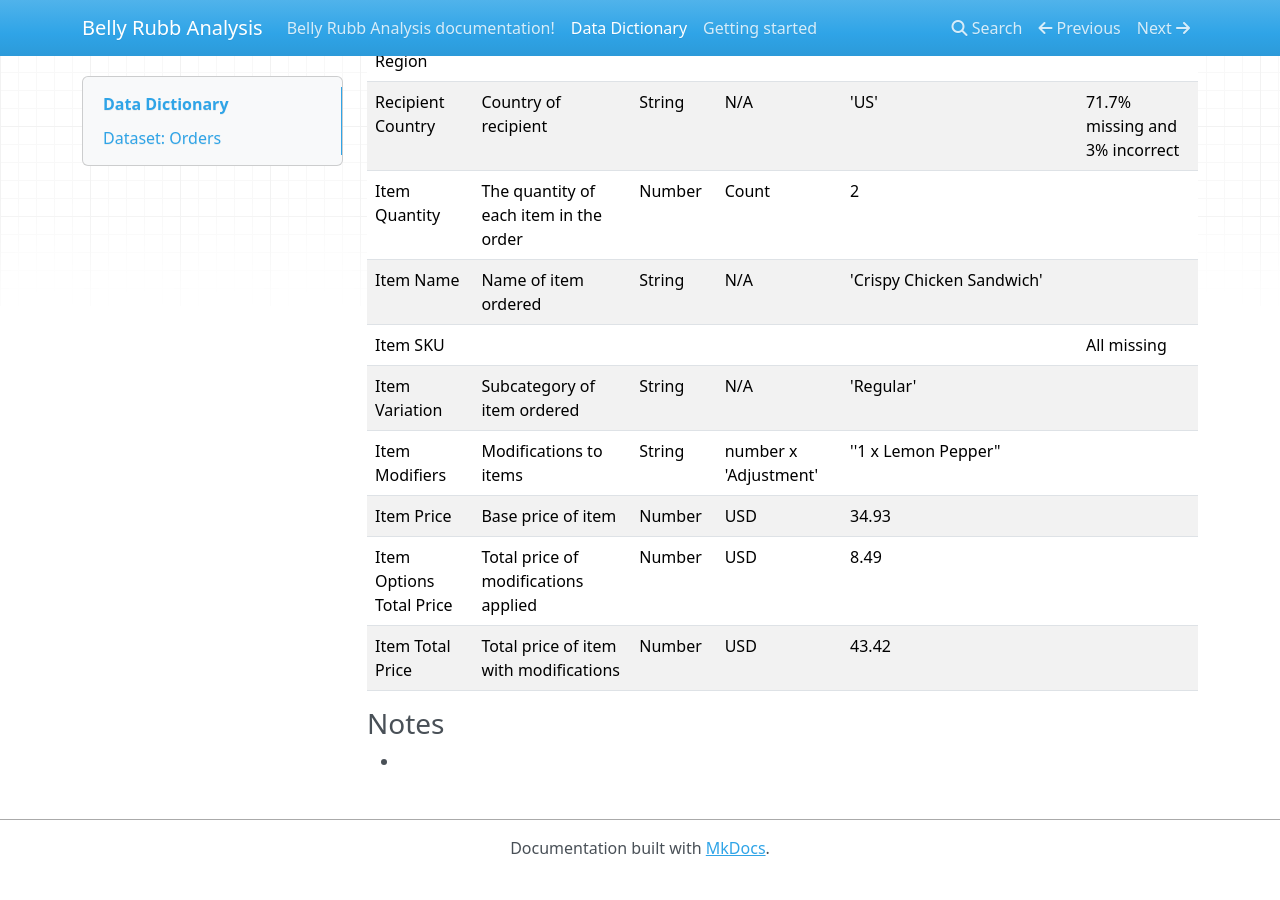
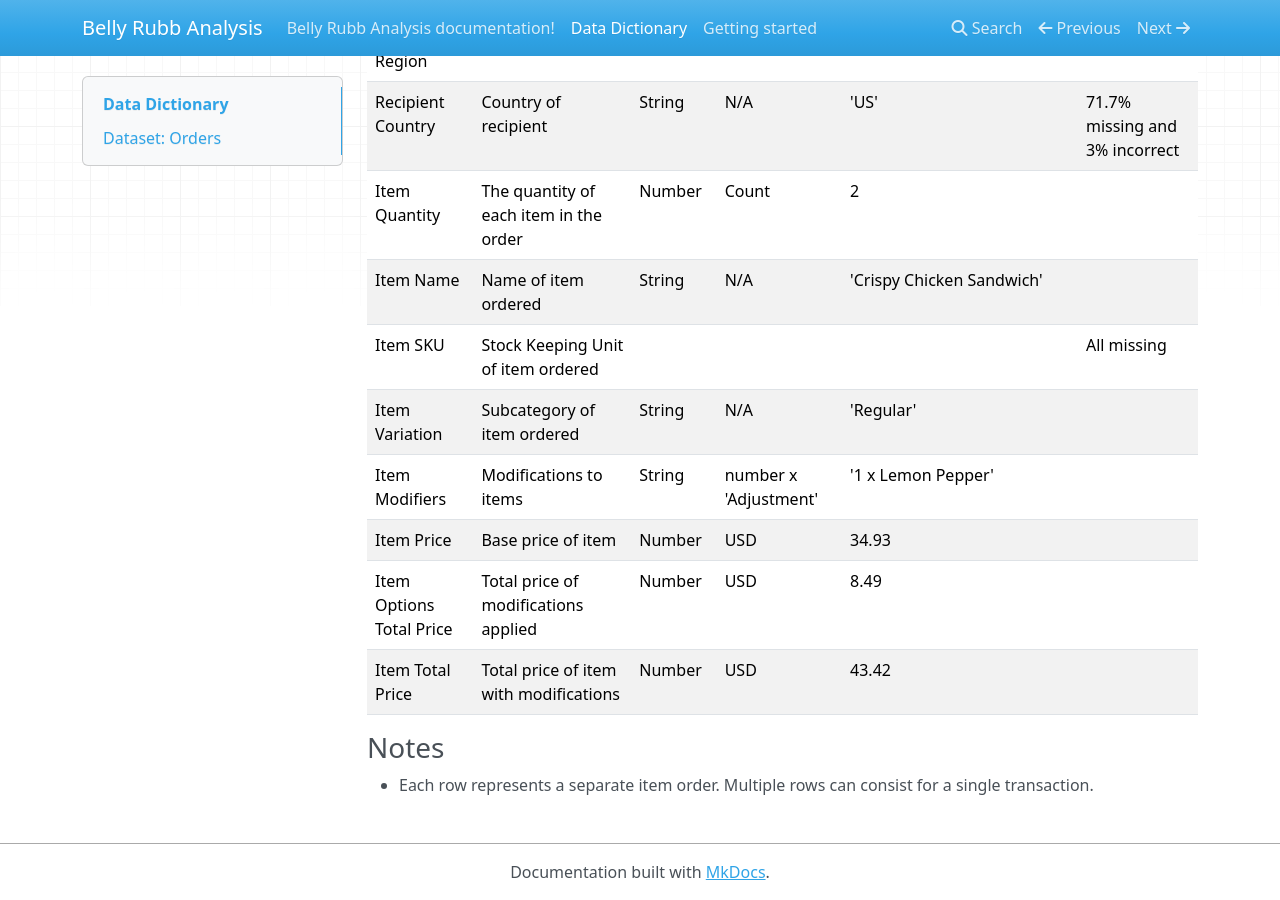
Before and after one commit to ajamkotc/belly_rubb_analysis, an MkDocs documentation site: the page built from docs/docs/data-dictionary.md, in a window 1280 px wide and 900 px high, scrolled down 2029 px. Built offline with MkDocs 1.6.1, drawn with Linux system fonts in a browser that asks for light colours; nearby versions of some CDN libraries; before the commit the page ends 2905 px from its top, so only the background shows below that; some of the changed text lies outside the part shown.

Commit message:
Add method to autocorrect column values
To dataset.py add autocorrect_col_values which ensures values are
standardized. There was one value which did not conform to the list
of valid values, and to avoid future errors this is implemented.

```diff
--- a/docs/docs/data-dictionary.md
+++ b/docs/docs/data-dictionary.md
@@ -4,44 +4,44 @@
 
 ### Dataset Overview
 - **Source**: Square POS system
-- **Collected On**: December 18, 2024
+- **Collected On**: December 20, 2024
 - **Description**: This dataset contains individual order data for Belly Rubb.
 
 ### Field Definitions
 
-| Column Name              | Description                                                         | Type     | Units                 | Example Value                            | Notes                                      |
-| ------------------------ | ------------------------------------------------------------------- | -------- | --------------------- | ---------------------------------------- | ------------------------------------------ |
-| Order                    | Platform ordered from with order number                             | String   | N/A                   | 'Uber Eats Delivery 8F819'               |                                            |
-| Order Date               | Date and time ordered                                               | Datetime | yyyy-mm-dd   | 2023-12-18                       |                                            |
-| Currency                 | Currency used                                                       | String   | N/A                   | 'USD'                                    | Constant                                   |
-| Order Subtotal           | Subtotal of order                                                   | Float    | USD                   | 19.99                                    |                                            |
-| Order Shipping Price     |                                                                     |          |                       |                                          | All missing                                |
-| Order Tax Total          | Tax amount applied to subtotal                                      | Float    | USD                   | 3.46                                     |                                            |
-| Order Total              | Order amount including subtotal and tax                             | Float    | USD                   | 112.47                                   |                                            |
-| Order Refunded Amount    | Amount refunded                                                     |          |                       |                                          | All missing                                |
-| Fulfillment Date         | Date order was fulfilled                                            | Datetime | mm/dd/yyyy, hh:mm PM/AM   | 12/18/2024, 1:58 PM                      |                                            |
-| Fulfillment Type         | How order was fulfilled                                             | String   | N/A                   | 'Pickup'                                 |                                            |
-| Fulfillment Status       | Whether order was fulfilled or not                                  | String   | N/A                   | 'Completed'                              | Constant                                   |
-| Channels                 | Channels with which ordered                                         | String   | N/A                   | 'DoorDash'                               |                                            |
-| Fulfillment Location     | Location which fulfilled order                                      | String   | N/A                   | 'Belly Rubb'                             | Constant                                   |
-| Fulfillment Notes        | Special order requests                                              | String   | N/A                   | 'Forks please'                           | 89.7% missing                              |
-| Recipient Name           | Name of customer                                                    | String   | N/A                   | 'Diana O.'                               |                                            |
-| Recipient Email          | Email of customer or pos integration                                | String   | N/A                   | 'point-of-sale-integration@doordash.com' | 23.8% missing                              |
-| Recipient Phone          | Phone number of customer                                            | String   | N/A                   |                                          |                                            |
-| Recipient Address        | Address of customer if delivery order, otherwise restaurant address | String   | N/A                   | '13346 Saticoy St.'                      | 74.7% missing and 22.3% restaurant address |
-| Recipient Address 2      | Second line of customer or restaurant address                       | String   | N/A                   | 'unit 1'                                 | 97.2% missing                              |
-| Recipient Postal Code    | Postal code of recipient or restaurant                              | Number   | N/A                   | 91600                                    | 74.7% missing                              |
-| Recipient City           | City of recipient                                                   | String   | N/A                   | 'North Hollywood'                        | 74.7% missing                              |
-| Recipient Region         | State of recipient                                                  | String   | N/A                   | 'CA'                                     | Constant                                   |
-| Recipient Country        | Country of recipient                                                | String   | N/A                   | 'US'                                     | 71.7% missing and 3% incorrect             |
-| Item Quantity            | The quantity of each item in the order                                            | Number   | Count                 | 2                                        |       |
-| Item Name                | Name of item ordered                                                | String   | N/A                   | 'Crispy Chicken Sandwich'                |                                            |
-| Item SKU                 |                                                                     |          |                       |                                          | All missing                                |
-| Item Variation           | Subcategory of item ordered                                         | String   | N/A                   | 'Regular'                                |                                            |
-| Item Modifiers           | Modifications to items                                              | String   | number x 'Adjustment' | ''1 x Lemon Pepper"                      |                                            |
-| Item Price               | Base price of item                                                  | Number   | USD                   | 34.93                                    |                                            |
-| Item Options Total Price | Total price of modifications applied                                | Number   | USD                   | 8.49                                     |                                            |
-| Item Total Price         | Total price of item with modifications                              | Number   | USD                   | 43.42                                    |                                            |
+| Column Name              | Description                                                         | Type     | Units                   | Example Value                            | Notes                                      |
+| ------------------------ | ------------------------------------------------------------------- | -------- | ----------------------- | ---------------------------------------- | ------------------------------------------ |
+| Order                    | Platform ordered from with order number                             | String   | N/A                     | 'Uber Eats Delivery 8F819'               |                                            |
+| Order Date               | Date and time ordered                                               | Datetime | yyyy-mm-dd              | 2023-12-18                               |                                            |
+| Currency                 | Currency used                                                       | String   | N/A                     | 'USD'                                    | Constant                                   |
+| Order Subtotal           | Subtotal of order                                                   | Float    | USD                     | 19.99                                    |                                            |
+| Order Shipping Price     | Shipping price of the order                                         |          |                         |                                          | All missing                                |
+| Order Tax Total          | Tax amount applied to subtotal                                      | Float    | USD                     | 3.46                                     |                                            |
+| Order Total              | Order amount including subtotal and tax                             | Float    | USD                     | 112.47                                   |                                            |
+| Order Refunded Amount    | Amount refunded                                                     |          |                         |                                          | All missing                                |
+| Fulfillment Date         | Date order was fulfilled                                            | Datetime | mm/dd/yyyy, hh:mm PM/AM | 12/18/2024, 1:58 PM                      |                                            |
+| Fulfillment Type         | How order was fulfilled                                             | String   | N/A                     | 'Pickup'                                 |                                            |
+| Fulfillment Status       | Whether order was fulfilled or not                                  | String   | N/A                     | 'Completed'                              | Constant                                   |
+| Channels                 | Channels with which ordered                                         | String   | N/A                     | 'DoorDash'                               |                                            |
+| Fulfillment Location     | Location which fulfilled order                                      | String   | N/A                     | 'Belly Rubb'                             | Constant                                   |
+| Fulfillment Notes        | Special order requests                                              | String   | N/A                     | 'Forks please'                           | 89.7% missing                              |
+| Recipient Name           | Name of customer                                                    | String   | N/A                     | 'Diana O.'                               |                                            |
+| Recipient Email          | Email of customer or POS integration                                | String   | N/A                     | 'point-of-sale-integration@doordash.com' | 23.8% missing                              |
+| Recipient Phone          | Phone number of customer                                            | String   | N/A                     |                                          |                                            |
+| Recipient Address        | Address of customer if delivery order, otherwise restaurant address | String   | N/A                     | '13346 Saticoy St.'                      | 74.7% missing and 22.3% restaurant address |
+| Recipient Address 2      | Second line of customer or restaurant address                       | String   | N/A                     | 'unit 1'                                 | 97.2% missing                              |
+| Recipient Postal Code    | Postal code of recipient or restaurant                              | Number   | N/A                     | 91600                                    | 74.7% missing                              |
+| Recipient City           | City of recipient                                                   | String   | N/A                     | 'North Hollywood'                        | 74.7% missing                              |
+| Recipient Region         | State of recipient                                                  | String   | N/A                     | 'CA'                                     | Constant                                   |
+| Recipient Country        | Country of recipient                                                | String   | N/A                     | 'US'                                     | 71.7% missing and 3% incorrect             |
+| Item Quantity            | The quantity of each item in the order                              | Number   | Count                   | 2                                        |                                            |
+| Item Name                | Name of item ordered                                                | String   | N/A                     | 'Crispy Chicken Sandwich'                |                                            |
+| Item SKU                 | Stock Keeping Unit of item ordered                                  |          |                         |                                          | All missing                                |
+| Item Variation           | Subcategory of item ordered                                         | String   | N/A                     | 'Regular'                                |                                            |
+| Item Modifiers           | Modifications to items                                              | String   | number x 'Adjustment'   | '1 x Lemon Pepper'                       |                                            |
+| Item Price               | Base price of item                                                  | Number   | USD                     | 34.93                                    |                                            |
+| Item Options Total Price | Total price of modifications applied                                | Number   | USD                     | 8.49                                     |                                            |
+| Item Total Price         | Total price of item with modifications                              | Number   | USD                     | 43.42                                    |                                            |
 
 ### Notes
--
+- Each row represents a separate item order. Multiple rows can consist for a single transaction.
--- a/requirements.txt
+++ b/requirements.txt
@@ -11,6 +11,7 @@
 numpy
 pandas
 pip
+rapidfuzz
 scikit-learn
 tqdm
 typer
```
Also changed, not shown: reports/figures/bar_email_channel_counts.png, reports/figures/bar_fulfillment_type_item_modifiers_count.png, 9 other files.
